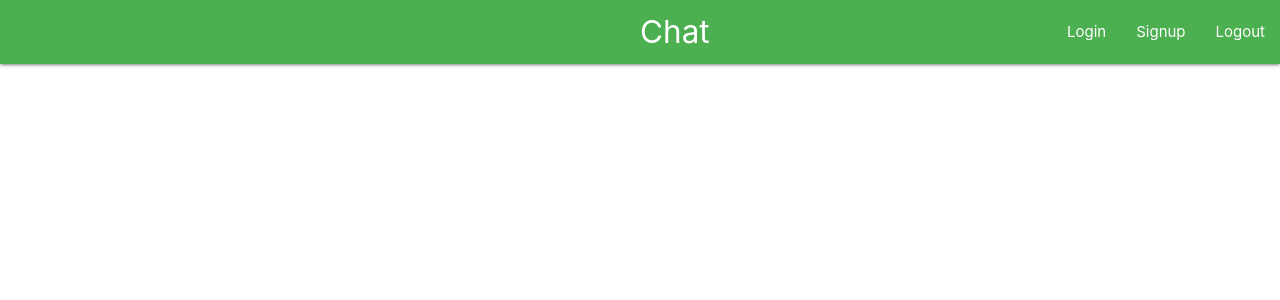
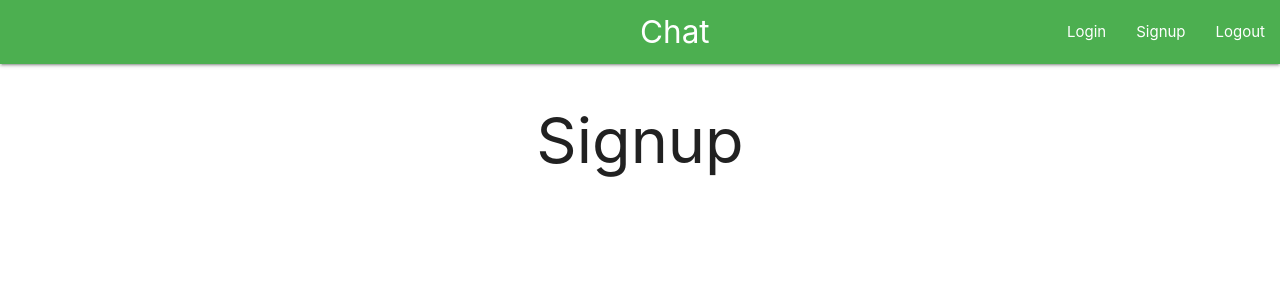
Before and after one commit to willywin99/chat-room-app, a React (Create React App) app in the folder client/: page /signup in a window 1280 px wide. Shown: the top 300 px of the page. Built offline with nearby package versions, Linux system fonts and the light colour scheme.

Commit message:
Create route to Login and Signup page

```diff
--- a/client/src/App.js
+++ b/client/src/App.js
@@ -2,9 +2,12 @@ import './App.css';
 import {BrowserRouter as Router, Routes, Route} from 'react-router-dom';
 import React, {useState} from 'react';
 import {UserContext} from './UserContext';
+
 import Chat from './components/chat/Chat';
 import Home from './components/home/Home';
 import Navbar from './components/layout/Navbar';
+import Login from './components/auth/Login';
+import Signup from './components/auth/Signup';
 
 function App() {
   const [user, setUser] = useState(null);
@@ -15,7 +18,9 @@ function App() {
           <Navbar/>
           <Routes>
             <Route exact path='/' element={<Home/>} />
-            <Route exact path='/chat/:room_id/:room_name' element={<Chat/>} />
+            <Route path='/chat/:room_id/:room_name' element={<Chat/>} />
+            <Route path='/signup' element={<Signup/>} />
+            <Route path='/login' element={<Login/>} />
           </Routes>
         </UserContext.Provider>
       </div>
--- /dev/null
+++ b/client/src/components/auth/Login.js
@@ -0,0 +1,11 @@
+import React from 'react'
+
+const Login = () => {
+  return (
+    <div>
+      <h1>Login</h1>
+    </div>
+  )
+}
+
+export default Login
--- /dev/null
+++ b/client/src/components/auth/Signup.js
@@ -0,0 +1,11 @@
+import React from 'react'
+
+const Signup = () => {
+  return (
+    <div>
+      <h1>Signup</h1>
+    </div>
+  )
+}
+
+export default Signup
--- a/client/src/components/layout/Navbar.js
+++ b/client/src/components/layout/Navbar.js
@@ -9,15 +9,15 @@ const Navbar = () => {
           <a href="#" data-target="mobile-demo" className="sidenav-trigger"><i className="material-icons">menu</i></a>
 
           <ul id="nav-mobile" className="right hide-on-med-and-down">
-            <li><a href="#">Login</a></li>
-            <li><a href="#">Signup</a></li>
+            <li><a href="/login">Login</a></li>
+            <li><a href="/signup">Signup</a></li>
             <li><a href="#">Logout</a></li>
           </ul>
         </div>
       </nav>
       <ul className="sidenav" id="mobile-demo">
-        <li><a href="sass.html">Login</a></li>
-        <li><a href="badges.html">Signup</a></li>
+        <li><a href="/login">Login</a></li>
+        <li><a href="/signup">Signup</a></li>
         <li><a href="collapsible.html">Logout</a></li>
       </ul>
     </>
```
